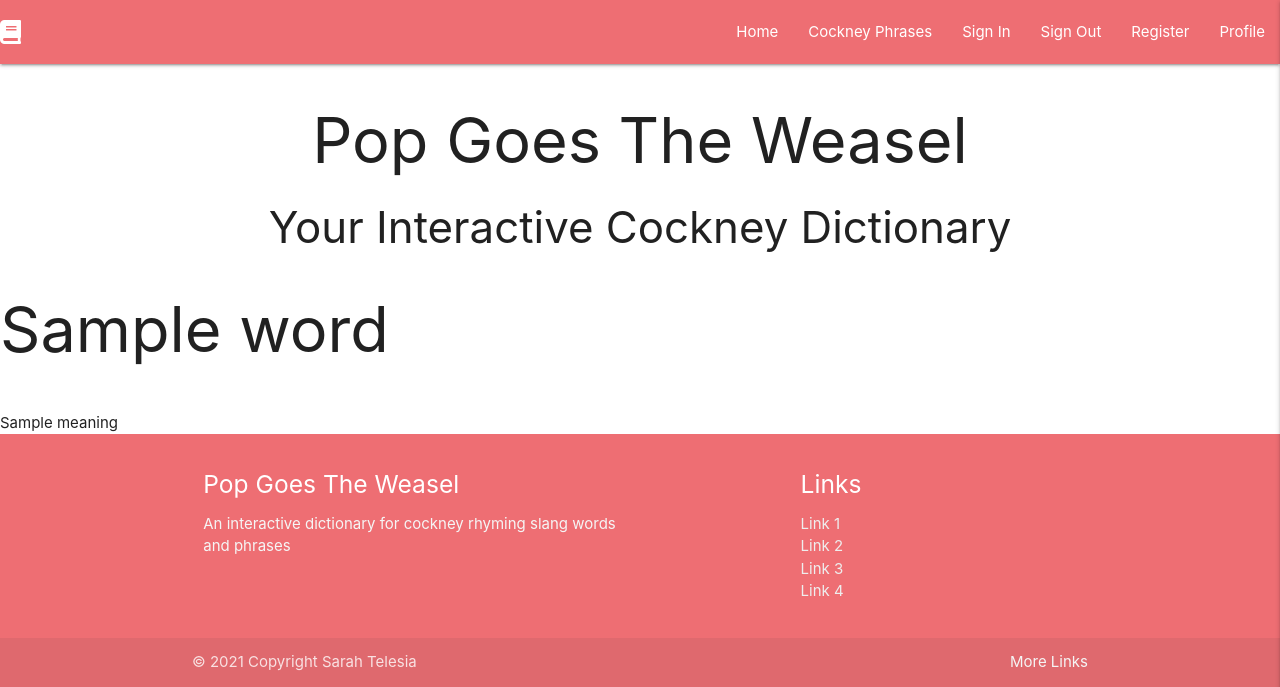
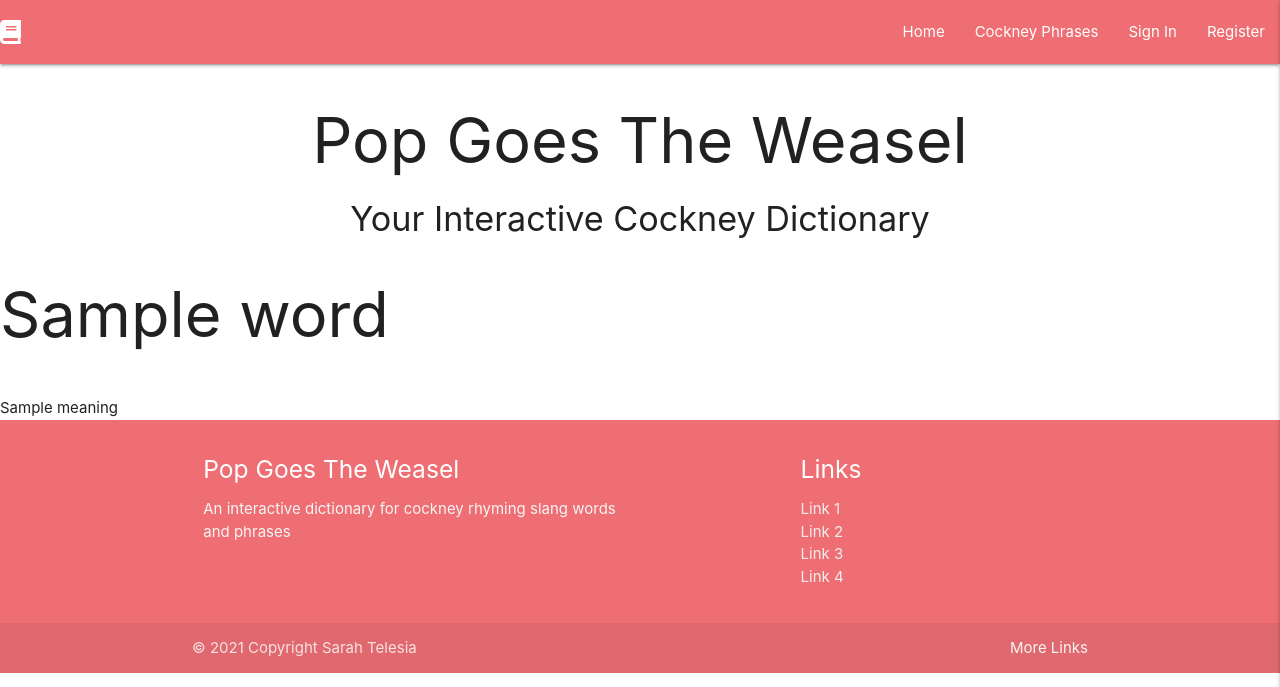
Before and after one commit to Telesia/pop_goes_the_weasel, a Flask app: page / in a window 1280 px wide. Shown: the top 687 px of the page. Run offline with Flask 2, Linux system fonts and the light colour scheme; a database or web service that is not in the repository returns one stand-in record (values such as "Sample title"); some libraries are stand-ins or nearby versions.

Commit message:
Update navbar to include template logic for what user can/can't view when signed in/out

```diff
--- a/templates/base.html
+++ b/templates/base.html
@@ -20,10 +20,13 @@
                 <ul class="right hide-on-med-and-down">
                     <li><a href="{{ url_for( 'get_dictionary' ) }}">Home</a></li>
                     <li><a href="badges.html">Cockney Phrases</a></li>
+                    {% if session.user %}
+                    <li><a href="{{ url_for('sign_out') }}">Sign Out</a></li>
+                    <li><a href="{{ url_for( 'user_profile', username=session['user'] )}}">Profile</a></li>
+                    {% else %}
                     <li><a href="{{ url_for('sign_in') }}">Sign In</a></li>
-                    <li><a href="{{ url_for('sign_out') }}">Sign Out</a></li>
                     <li><a href="{{ url_for( 'register' ) }}">Register</a></li>
-                    <li><a href="{{ url_for( 'user_profile', username=session['user'] )}}">Profile</a></li>
+                    {% endif %}
                 </ul>
             </div>
         </nav>
--- a/templates/home.html
+++ b/templates/home.html
@@ -2,7 +2,7 @@
 {% block content%}
 
     <h1 class="center-align">Pop Goes The Weasel</h1>
-    <h3 class="center-align">Your Interactive Cockney Dictionary</h3>
+    <h4 class="center-align">Your Interactive Cockney Dictionary</h4>
 
 
 
```
